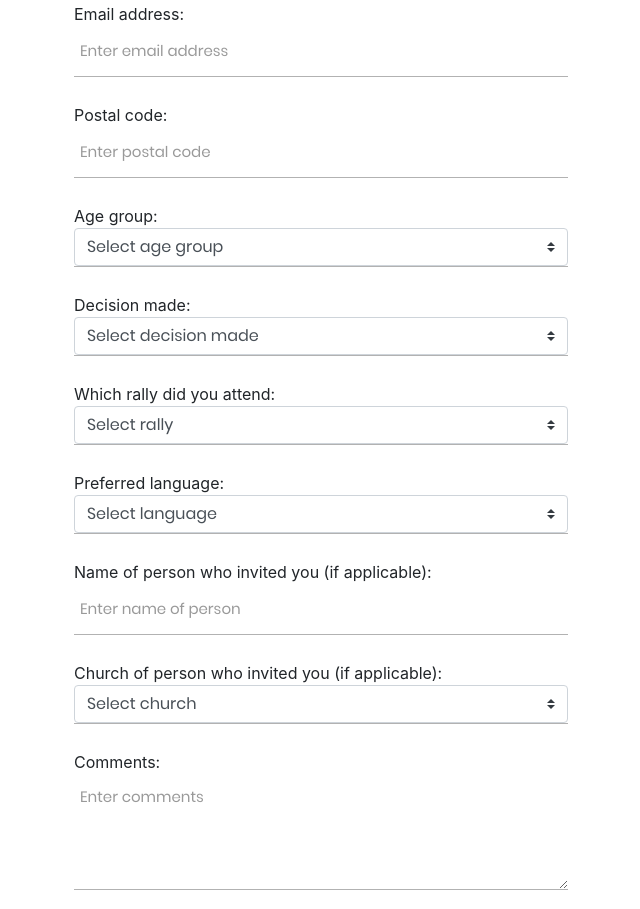
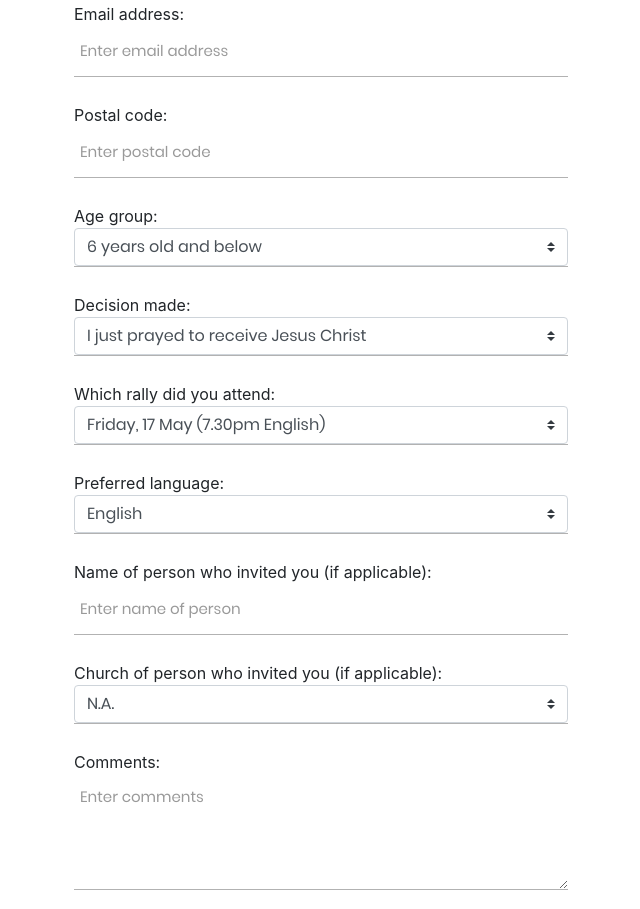
Before and after one commit to JKOK005/COH-form, a Flask app: template templates/form.html in a window 1280 px wide. Shown: the part 592-1501 px from the top of the page, without its empty margins (319-959 px from the left). Run offline with Flask 2, Linux system fonts and the light colour scheme; the template is opened without the code that fills it, so the values that code supplies are empty; some libraries are stand-ins or nearby versions.

Commit message:
Added support for GET churches from server - Render church list displayed in form
Modified form templates
- Changed options for selectors to reflect whats on the app

```diff
--- a/app.py
+++ b/app.py
@@ -8,7 +8,8 @@ app = Flask(__name__)
 @app.route('/', methods=["GET"])
 def render_form_template():
 	app.logger.debug("Rendering main form")
-	return render_template('form.html')
+	churches = PostUtils.churches()
+	return render_template('form.html', churches=churches)
 
 @app.route('/form-submission', methods=["POST"])
 def submit_form():
--- a/templates/form.html
+++ b/templates/form.html
@@ -54,10 +54,14 @@
 			<div class="wrap-input100 validate-input" data-validate = "Please select age group">
 				<span>Age group:</span>
 				<select class="input100 browser-default custom-select" name="age_group">
-					<option selected>Select age group</option>
-					<option value="1">One</option>
-					<option value="2">Two</option>
-					<option value="3">Three</option>
+					<option value="A" selected>6 years old and below</option>
+					<option value="B">7-12 years</option>
+					<option value="C">13-16 years</option>
+					<option value="D">17-25 years</option>
+					<option value="E">26-35 years</option>
+					<option value="F">36-49 years</option>
+					<option value="G">50-64 years</option>
+					<option value="H">65 years old and above</option>
 				</select>
 				<span class="focus-input100"></span>
 			</div>
@@ -65,10 +69,11 @@
 			<div class="wrap-input100 validate-input" data-validate = "Please select decision made">
 				<span>Decision made:</span>
 				<select class="input100 browser-default custom-select" name="decision_made">
-					<option selected>Select decision made</option>
-					<option value="1">decision 1</option>
-					<option value="2">decision 2</option>
-					<option value="3">decision 3</option>
+					<option value="A" selected>I just prayed to receive Jesus Christ</option>
+					<option value="B">I just rededicated my life to Jesus Christ</option>
+					<option value="C">I am interested to find out more about Jesus Christ</option>
+					<option value="D">I would like to join a Church</option>
+					<option value="E">Others</option>
 				</select>
 				<span class="focus-input100"></span>
 			</div>
@@ -76,10 +81,13 @@
 			<div class="wrap-input100 validate-input" data-validate = "Please select rally attended">
 				<span>Which rally did you attend:</span>
 				<select class="input100 browser-default custom-select" name="rally_attended">
-					<option selected>Select rally</option>
-					<option value="1">rally 1</option>
-					<option value="2">rally 2</option>
-					<option value="3">rally 3</option>
+					<option value="A" selected>Friday, 17 May (7.30pm English)</option>
+					<option value="B">Saturday, 18 May (10.30am Children &#38; Families)</option>
+					<option value="C">Saturday, 18 May (7.30pm Chinese)</option>
+					<option value="D">Saturday, 18 May (7.30pm Tamil)</option>
+					<option value="E">Sunday, 19 May (10.30am Filipino/English)</option>
+					<option value="F">Sunday, 19 May (2pm Hindi)</option>
+					<option value="G">Sunday, 19 May (7.30pm English)</option>
 				</select>
 				<span class="focus-input100"></span>
 			</div>
@@ -87,10 +95,13 @@
 			<div class="wrap-input100 validate-input" data-validate = "Please select preferred language">
 				<span>Preferred language:</span>
 				<select class="input100 browser-default custom-select" name="preferred_language">
-					<option selected>Select language</option>
-					<option value="1">language 1</option>
-					<option value="2">language 2</option>
-					<option value="3">language 3</option>
+					<option value="1" selected>English</option>
+					<option value="2">Mandarin &#21326;&#35821;</option>
+					<option value="3">Tamil, Telugu, Kannada, Malayalam</option>
+					<option value="3">Hindi, Bengali, Gujarati, Punjabi, Urdu..</option>
+					<option value="3">Tagalog</option>
+					<option value="3">Bahasa Indonesian</option>
+					<option value="3">Sunday School (Children)</option>
 				</select>
 				<span class="focus-input100"></span>
 			</div>
@@ -104,10 +115,10 @@
 			<div class="wrap-input100 validate-input">
 				<span>Church of person who invited you (if applicable):</span>
 				<select class="input100 browser-default custom-select" name="church_of_person_who_invited">
-					<option selected>Select church</option>
-					<option value="1">N.A.</option>
-					<option value="2">Church 1</option>
-					<option value="3">Church 2</option>
+					<option selected>N.A.</option>
+					{% for each_church in churches %}
+						<option value="{{each_church}}">{{each_church}}</option>
+					{% endfor %}
 				</select>
 				<span class="focus-input100"></span>
 			</div>
```
Also changed, not shown: settings.py (+4 -3 lines), submission/PostUtils.py (+13 -7 lines).
